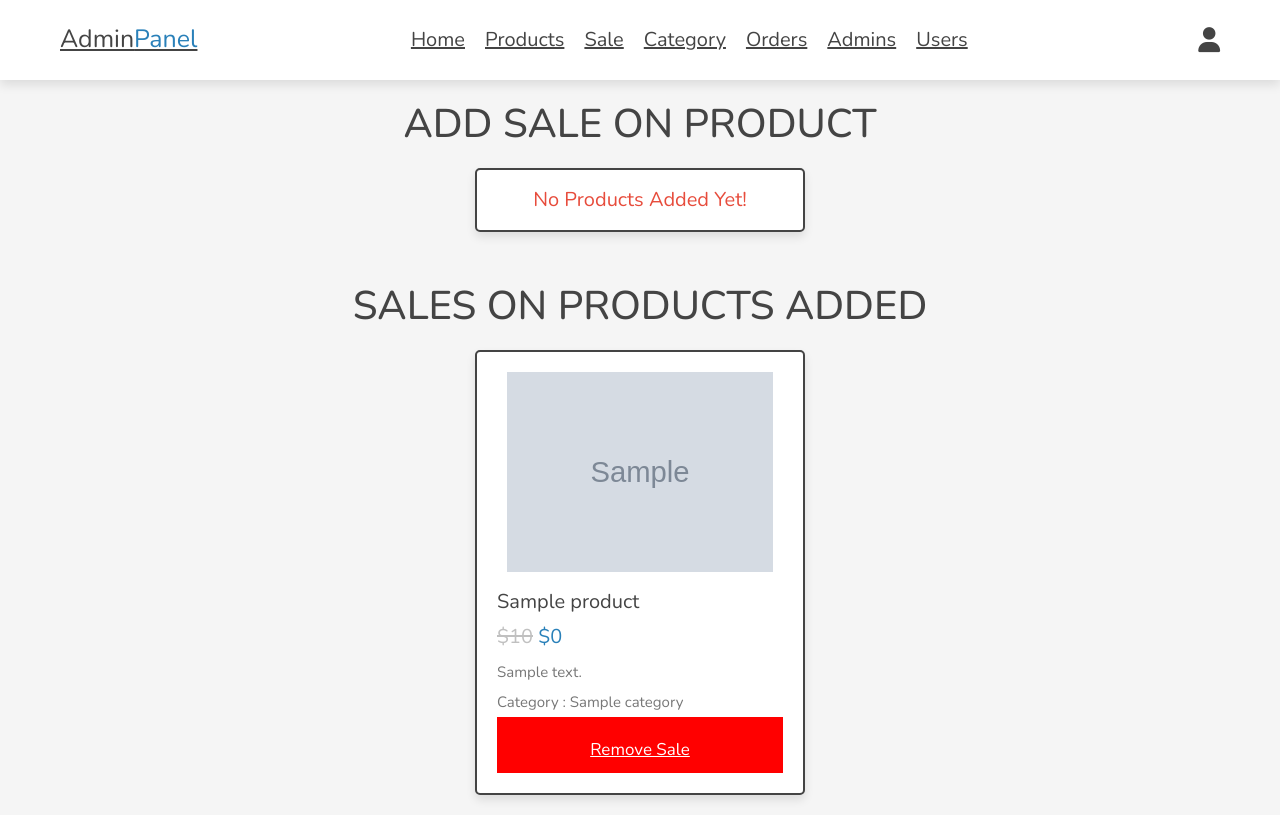
After one commit to abdelmajied94abusuliman/group2_repo_project, a PHP site: page /admin/sales.php in a window 1280 px wide. The commit adds this page. Run offline with PHP 8.4, Linux system fonts and the light colour scheme; the visitor is signed in with stand-in values (Sample User, id 1); tables that the repository leaves empty or names only in its code hold one stand-in row (values such as "Sample post"); some libraries are stand-ins or nearby versions.

Commit message:
dashboard

```diff
--- /dev/null
+++ b/admin/sales.php
@@ -0,0 +1,182 @@
+<?php
+
+include '../components/connect.php';
+
+session_start();
+
+$admin_id = $_SESSION['admin_id'];
+
+if(!isset($admin_id)){
+   header('location:admin_login.php');
+};
+
+if(isset($_POST['add_product'])){
+
+   $name = $_POST['name'];
+   $name = filter_var($name, FILTER_SANITIZE_STRING);
+   $price = $_POST['price'];
+   $price = filter_var($price, FILTER_SANITIZE_STRING);
+   $details = $_POST['details'];
+   $details = filter_var($details, FILTER_SANITIZE_STRING);
+   $category_name = $_POST['category'];
+
+   $image = $_FILES['image']['name'];
+   $image = filter_var($image, FILTER_SANITIZE_STRING);
+   $image_size_01 = $_FILES['image']['size'];
+   $image_tmp_name_01 = $_FILES['image']['tmp_name'];
+   $image_folder_01 = '../uploaded_img/'.$image;
+
+
+   $select_products = $conn->prepare("SELECT * FROM `products` WHERE name = ?");
+   $select_products->execute([$name]);
+
+   if($select_products->rowCount() > 0){
+      $message[] = 'product name already exist!';
+   }else{
+
+      $insert_products = $conn->prepare("INSERT INTO `products`(name, details, price, image, category_id) VALUES(?,?,?,?,?)");
+      $insert_products->execute([$name, $details, $price, $image, $category_name]);
+
+      if($insert_products){
+         if($image_size_01 > 2000000){
+            $message[] = 'image size is too large!';
+         }else{
+            move_uploaded_file($image_tmp_name_01, $image_folder_01);
+            $message[] = 'new product added!';
+         }
+
+      }
+
+   }
+
+};
+
+if(isset($_GET['delete'])){
+
+   $delete_id = $_GET['delete'];
+   $delete_product_image = $conn->prepare("SELECT * FROM `products` WHERE id = ?");
+   $delete_product_image->execute([$delete_id]);
+   $fetch_delete_image = $delete_product_image->fetch(PDO::FETCH_ASSOC);
+   unlink('../uploaded_img/'.$fetch_delete_image['image']);
+   $delete_product = $conn->prepare("DELETE FROM `products` WHERE id = ?");
+   $delete_product->execute([$delete_id]);
+   $delete_cart = $conn->prepare("DELETE FROM `cart` WHERE pid = ?");
+   $delete_cart->execute([$delete_id]);
+   $delete_wishlist = $conn->prepare("DELETE FROM `wishlist` WHERE pid = ?");
+   $delete_wishlist->execute([$delete_id]);
+   header('location:products.php');
+}
+
+
+?>
+
+<!DOCTYPE html>
+<html lang="en">
+<head>
+   <meta charset="UTF-8">
+   <meta http-equiv="X-UA-Compatible" content="IE=edge">
+   <meta name="viewport" content="width=device-width, initial-scale=1.0">
+   <title>products</title>
+
+   <link href="https://cdn.jsdelivr.net/npm/bootstrap@5.2.3/dist/css/bootstrap.min.css" rel="stylesheet" integrity="sha384-rbsA2VBKQhggwzxH7pPCaAqO46MgnOM80zW1RWuH61DGLwZJEdK2Kadq2F9CUG65" crossorigin="anonymous">
+   <script src="https://cdn.jsdelivr.net/npm/bootstrap@5.2.3/dist/js/bootstrap.bundle.min.js" integrity="sha384-kenU1KFdBIe4zVF0s0G1M5b4hcpxyD9F7jL+jjXkk+Q2h455rYXK/7HAuoJl+0I4" crossorigin="anonymous"></script>
+
+   <link rel="stylesheet" href="https://cdnjs.cloudflare.com/ajax/libs/font-awesome/6.1.1/css/all.min.css">
+
+   <link rel="stylesheet" href="../css/admin_style.css">
+
+</head>
+<body>
+
+<?php include '../components/admin_header.php'; ?>
+
+<section class="show-products">
+
+   <h1 class="heading">Add Sale on Product</h1>
+
+   <div class="box-container">
+
+   <?php
+      $select_products = $conn->prepare("SELECT * FROM `products` WHERE is_sale = '0'");
+      $select_products->execute();
+      if($select_products->rowCount() > 0){
+         while($fetch_products = $select_products->fetch(PDO::FETCH_ASSOC)){
+   ?>
+   <div class="box">
+      <img src="../uploaded_img/<?= $fetch_products['image']; ?>" alt="">
+      <div class="name"><?= $fetch_products['name']; ?></div>
+      <div class="price">$<span><?= $fetch_products['price']; ?></span></div>
+      <div class="details"><span><?= $fetch_products['details']; ?></span></div>
+      <div class="flex-btn">
+         <a href="add_sale.php?sale=<?= $fetch_products['product_id']; ?>" class="option-btn">Add Sale</a>
+      </div>
+   </div>
+   <?php
+         }
+      }else{
+         echo '<p class="empty">no products added yet!</p>';
+      }
+   ?>
+
+   </div>
+
+</section>
+
+<section class="show-products">
+
+   <h1 class="heading">sales on products added</h1>
+
+   <div class="box-container">
+
+   <?php
+      $select_products = $conn->prepare("SELECT * FROM `products` WHERE is_sale = '1'");
+      $select_products->execute();
+      if($select_products->rowCount() > 0){
+         while($fetch_products = $select_products->fetch(PDO::FETCH_ASSOC)){
+   ?>
+   <div class="box">
+      <img src="../uploaded_img/<?= $fetch_products['image']; ?>" alt="">
+      <div class="name"><?= $fetch_products['name']; ?></div>
+      <div class="price"><span><del style="text-decoration:line-through; color:silver">$<?= $fetch_products['price']; ?></del><ins> $<?=$fetch_products['price_discount'];?></ins> </span></div>
+      <div class="details"><span><?= $fetch_products['details']; ?></span></div>
+
+      <?php
+      $select_product_category = $conn->prepare("SELECT *
+                                       FROM `products`
+                                       INNER JOIN `category` ON products.category_id = category.category_id;");
+      $select_product_category->execute();
+      if($select_product_category->rowCount() > 0){
+         while($fetch_product_category = $select_product_category->fetch(PDO::FETCH_ASSOC)){
+         ?>
+
+      <div class="details"><span><?php if( $fetch_products['category_id'] == $fetch_product_category['category_id'] ){ echo "Category : " . $fetch_product_category['category_name'];}?></span></div>
+
+      <?php } }
+      ?>
+
+      <div class="flex-btn" style="background-color: red;">
+         <a  style="background-color: red;" href="remove_sale.php?removeSale=<?= $fetch_products['product_id']; ?>"class="option-btn">Remove Sale</a>
+      </div>
+   </div>
+   <?php
+         }
+      }else{
+         echo '<p class="empty">no products added yet!</p>';
+      }
+   ?>
+
+   </div>
+
+</section>
+
+
+
+
+
+
+
+
+<script src="../js/admin_script.js"></script>
+
+</body>
+</html>
--- a/components/admin_header.php
+++ b/components/admin_header.php
@@ -18,12 +18,13 @@
       <a href="../admin/dashboard.php" class="logo">Admin<span>Panel</span></a>
 
       <nav class="navbar">
-         <a href="../admin/dashboard.php">home</a>
-         <a href="../admin/products.php">products</a>
-         <a href="../admin/category.php">category</a>
-         <a href="../admin/placed_orders.php">orders</a>
-         <a href="../admin/admin_accounts.php">admins</a>
-         <a href="../admin/users_accounts.php">users</a>
+         <a href="../admin/dashboard.php">Home</a>
+         <a href="../admin/products.php">Products</a>
+         <a href="../admin/sales.php">Sale</a>
+         <a href="../admin/category.php">Category</a>
+         <a href="../admin/placed_orders.php">Orders</a>
+         <a href="../admin/admin_accounts.php">Admins</a>
+         <a href="../admin/users_accounts.php">Users</a>
       </nav>
 
       <div class="icons">
@@ -39,7 +40,7 @@
          ?>
          <p><?= $fetch_profile['name']; ?></p>
          <a href="../admin/update_profile.php" class="btn">update profile</a>
-         <a href="../admin/register_admin.php" class="option-btn">Add New Admin</a>
+         <a href="../admin/add_new_admin.php" class="option-btn">Add New Admin</a>
          <a href="../components/admin_logout.php" class="delete-btn" onclick="return confirm('logout from the website?');">logout</a>
       </div>
 
```
Also changed, not shown: admin/add_sale.php (added, +40 -0 lines), admin/dashboard.php (+11 -0 lines), admin/products.php (+21 -2 lines), admin/remove_sale.php (added, +8 -0 lines), admin/add_new_admin.php (renamed from admin/register_admin.php), admin/delete_product.php (added), uploaded_img/0U1A3590_copy__1_-removebg-preview.png (deleted), uploaded_img/image-removebg-preview (1).png (deleted).
